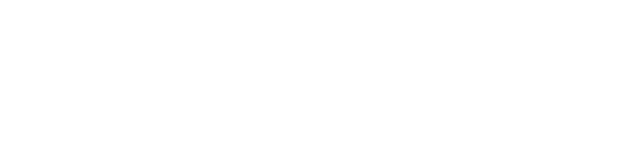
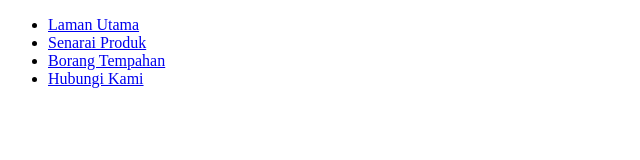
Before and after one commit to Syamizz/BuatMenu, a plain HTML site: page index.html in a window 1280 px wide. Shown: the whole page, without its empty margins (0-640 px from the left). Drawn offline with Linux system fonts and the light colour scheme.

Commit message:
Menu without css

```diff
--- a/index.html
+++ b/index.html
@@ -7,6 +7,11 @@
     <title>Document</title>
 </head>
 <body>
-
+    <ul>
+        <li><a href="#utama">Laman Utama</a></li>
+        <li><a href="#produk">Senarai Produk</a></li>
+        <li><a href="#tempah">Borang Tempahan</a></li>
+        <li><a href="#hubungi">Hubungi Kami</a></li>
+    </ul>
 </body>
 </html>
```
